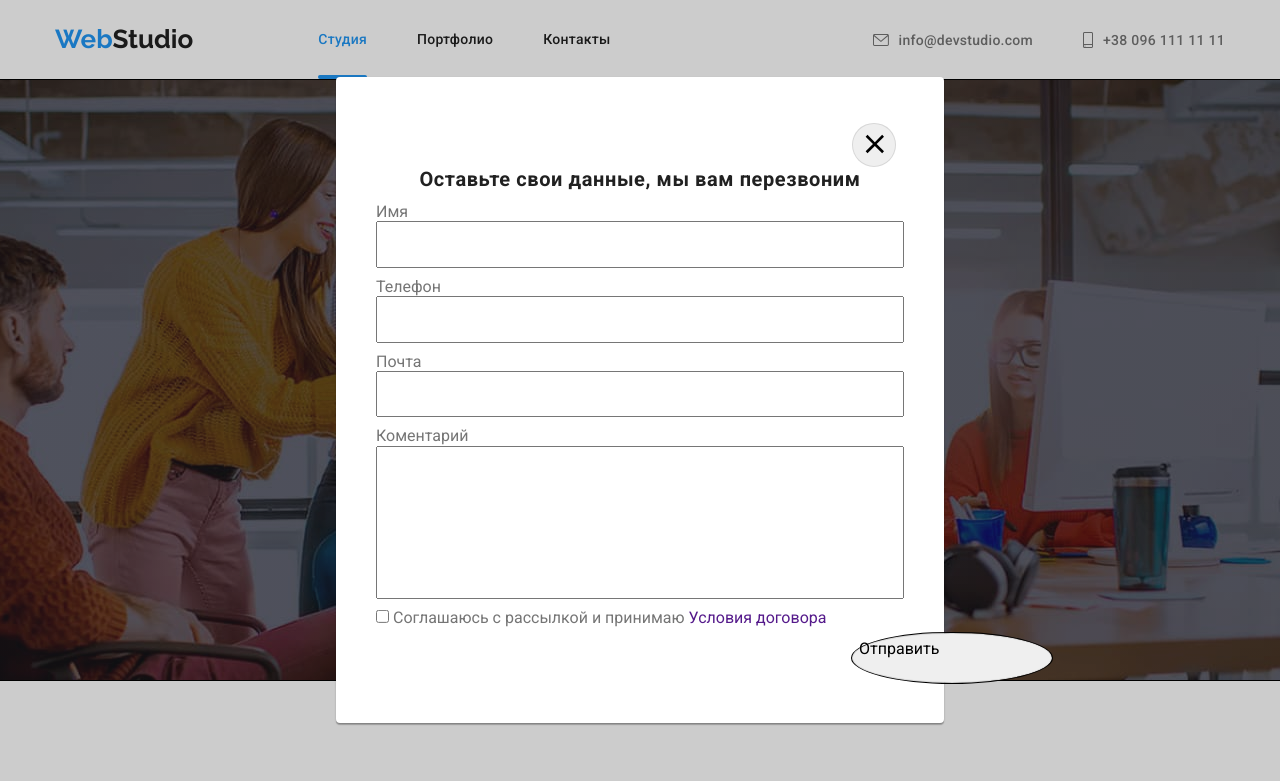
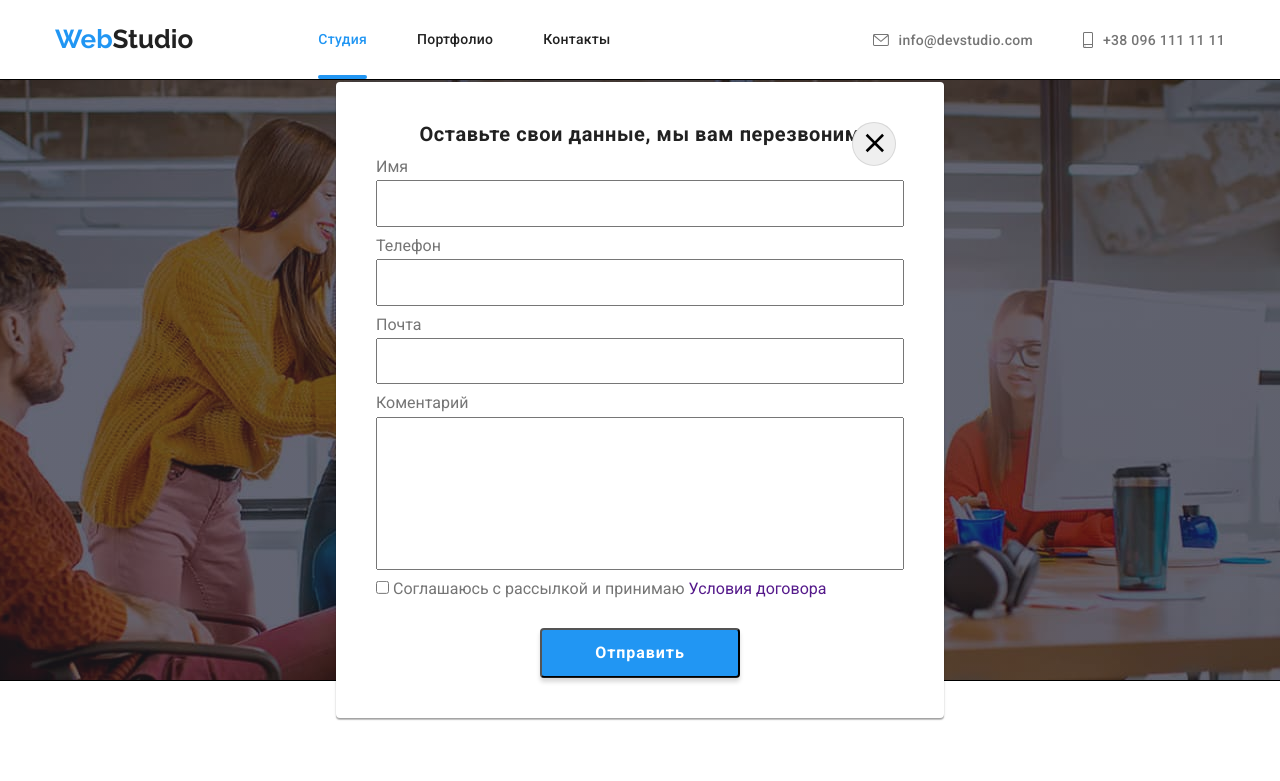
Before and after one commit to Volodymyr-it/goit-markup-hw-06., a plain HTML site: page index.html in a window 1280 px wide. Shown: the top 781 px of the page. Drawn offline with nearby package versions, Linux system fonts and the light colour scheme.

Commit message:
hw 6 form button

```diff
--- a/css/style.css
+++ b/css/style.css
@@ -451,7 +451,10 @@ footer address {
 }
 .team-item {
   text-align: center;
+  border-radius: 0px 0px 4px 4px;
   background-color: var(--primary-white-color);
+  box-shadow: 0px 1px 3px rgba(0, 0, 0, 0.12), 0px 1px 1px rgba(0, 0, 0, 0.14),
+    0px 2px 1px rgba(0, 0, 0, 0.2);
 }
 .social {
   display: flex;
@@ -466,7 +469,7 @@ footer address {
   display: flex;
   justify-content: center;
   align-items: center;
-  padding: 28px 0 42px;
+  padding: 16px 32px 30px;
 }
 
 .social-radius:not(:last-child) {
@@ -623,13 +626,12 @@ footer address {
 .portfolio-items {
   display: flex;
   flex-wrap: wrap;
+  background-color: var(--primary-white-color);
 }
 .galeria-images {
   display: flex;
   align-items: center;
-
   width: 370px;
-  height: 404px;
   margin-right: 30px;
   margin-bottom: 30px;
 }
@@ -644,7 +646,6 @@ footer address {
 .galeria-images a:hover {
   box-shadow: 0px 1px 1px rgba(0, 0, 0, 0.12), 0px 4px 4px rgba(0, 0, 0, 0.06),
     1px 4px 6px rgba(0, 0, 0, 0.16);
-  border: 1px solid #eeeeee;
 }
 
 .galeria-images:nth-child(3n) {
@@ -654,8 +655,11 @@ footer address {
   margin-bottom: 0px;
 }
 .foto-discription {
+  width: 100%;
   padding: 20px 24px;
   position: relative;
+  background-color: var(--primary-white-color);
+  border: 1px solid #eeeeee;
 }
 .foto-discription h3 {
   margin-bottom: 4px;
@@ -676,6 +680,7 @@ footer address {
   font-size: 18px;
   line-height: 1.5;
   letter-spacing: 0.03em;
+  border: 1px solid #eeeeee;
   background-color: rgba(33, 150, 243, 0.9);
   color: var(--primary-white-color);
   transform: translateY(100%);
@@ -688,7 +693,7 @@ footer address {
   transform: translateY(0);
 
   opacity: 1;
-}
+}}
 
 /* modal+ backdrop */
 
@@ -732,13 +737,14 @@ footer address {
   width: 30px;
 }
 
-.backdrop button {
+.button-close {
   display: flex;
+  position: absolute;
   border-radius: 100%;
   padding: 6px;
   border: 1px solid rgba(0, 0, 0, 0.1);
   margin-left: 476px;
-  margin-top: 6px;
+
   flex-direction: row;
 }
 textarea {
@@ -761,7 +767,7 @@ textarea {
   flex-direction: column;
   margin-bottom: 10px;
 }
-s .form-field label {
+.form-field label {
   margin-bottom: 4px;
 }
 .form-field input {
@@ -774,11 +780,24 @@ s .form-field label {
   line-height: 1.7;
   letter-spacing: 0.03em;
 }
-.modal-submit {
-  display: block;
-  outline: 1px solid black;
+.policy {
+  margin-top: 10px;
+  margin-right: 51px;
+}
+
+
+.button-form-submit {
+  letter-spacing: 0.06em;
+  font-weight: 700;
+  font-size: 16px;
+  line-height: 1.8;
   width: 200px;
   height: 50px;
-  margin: 0;
-  padding: 0;
+  margin-left: 164px;
+  margin-top: 30px;
+  background-color: var(--accent-color);
+  color: var(--primary-white-color);
+  box-shadow: 0px 4px 4px rgba(0, 0, 0, 0.15);
+  border-radius: 4px;
+  p
 }
--- a/index.html
+++ b/index.html
@@ -498,7 +498,7 @@
 
     <div class="backdrop" data-modal>
       <div class="modal">
-        <button class="button" type="button" data-modal-close>
+        <button class="button-close" type="button" data-modal-close>
           <svg class="modal-close" width="18" height="18">
             <use
               class="icon-close-black"
@@ -535,7 +535,7 @@
             <input type="checkbox" name="policy" id="policy" />
             <label for="policy">
               Соглашаюсь с рассылкой и принимаю <a href="">Условия договора </a>
-            </label><button class="modal-submit" type="submit">Отправить</button>
+            </label><button class="button-form-submit" type="submit">Отправить</button>
           </div>
           <div>
 
```
